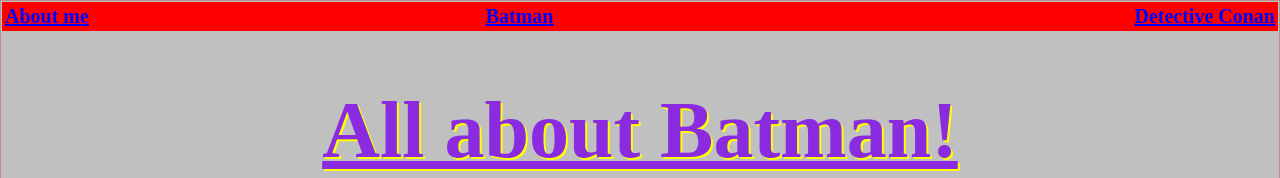
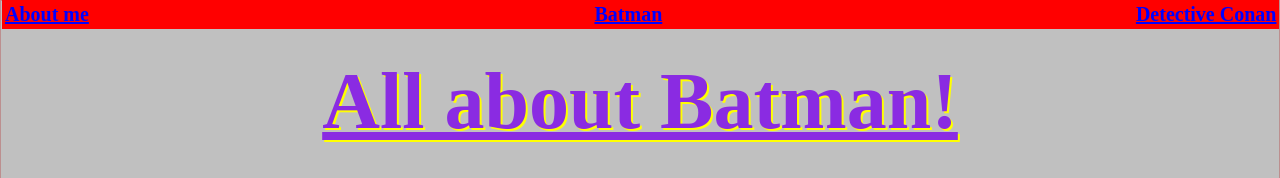
Before and after one commit to kmn5409/keanu.nichols, a plain HTML site: page Batman.html in a window 1280 px wide. Shown: the top 178 px of the page. Drawn offline with Linux system fonts and the light colour scheme.

Commit message:
Update Batman.html

```diff
--- a/Batman.html
+++ b/Batman.html
@@ -22,7 +22,6 @@
 		        text-shadow:2px 2px yellow;
 		        font-family:mono-space;
 		    }
-
 		    h2{
 		        font-family:sans-serif;
 		        color:blue;
@@ -42,10 +41,14 @@
 		        font-weight:bold;
 		    }
 
+            #Bat{
+                position:relative;
+                left:8.5%;
+            }
+
 		    #def{
 		        font-style:italic;
 		    }
-
 
 
 		    a{
@@ -74,20 +77,31 @@
 		        background-color:purple;
 		    }
 
+        .navbar {
+          overflow: hidden;
+          position: fixed;
+          z-index: 2;
+          top: 0;
+          width: 99.8%;
+        }
+
 		</style>
 	</head>
 
 	<body>
+    <div class="main">
 
-        <table>
+        <span>
+        <table class="navbar">
             <thead>
                 <tr>
                     <th style="text-align:left"><a href="https://kmn5409.github.io/keanu.nichols/"> About me</a></th>
-                    <th style="text-align:middle"><a href="Batman">Batman</a></th>
+                    <th id="Bat"><a href="Batman">Batman</a></th>
                     <th style="text-align:right"><a href="prac1">Detective Conan</a></th>
                 </tr>
             </thead>
         </table>
+        </span>
 
 	    <h1>All about Batman!</h1>
 
@@ -109,5 +123,6 @@
 			<li>Scarecrow</li>
 		</ol>
 		<p>Read more here about <a target="_blank" href="http://batman.wikia.com/wiki/Batman_Wiki"> Batman</a></p>
+	</div>
 	</body>
 </html>
```
